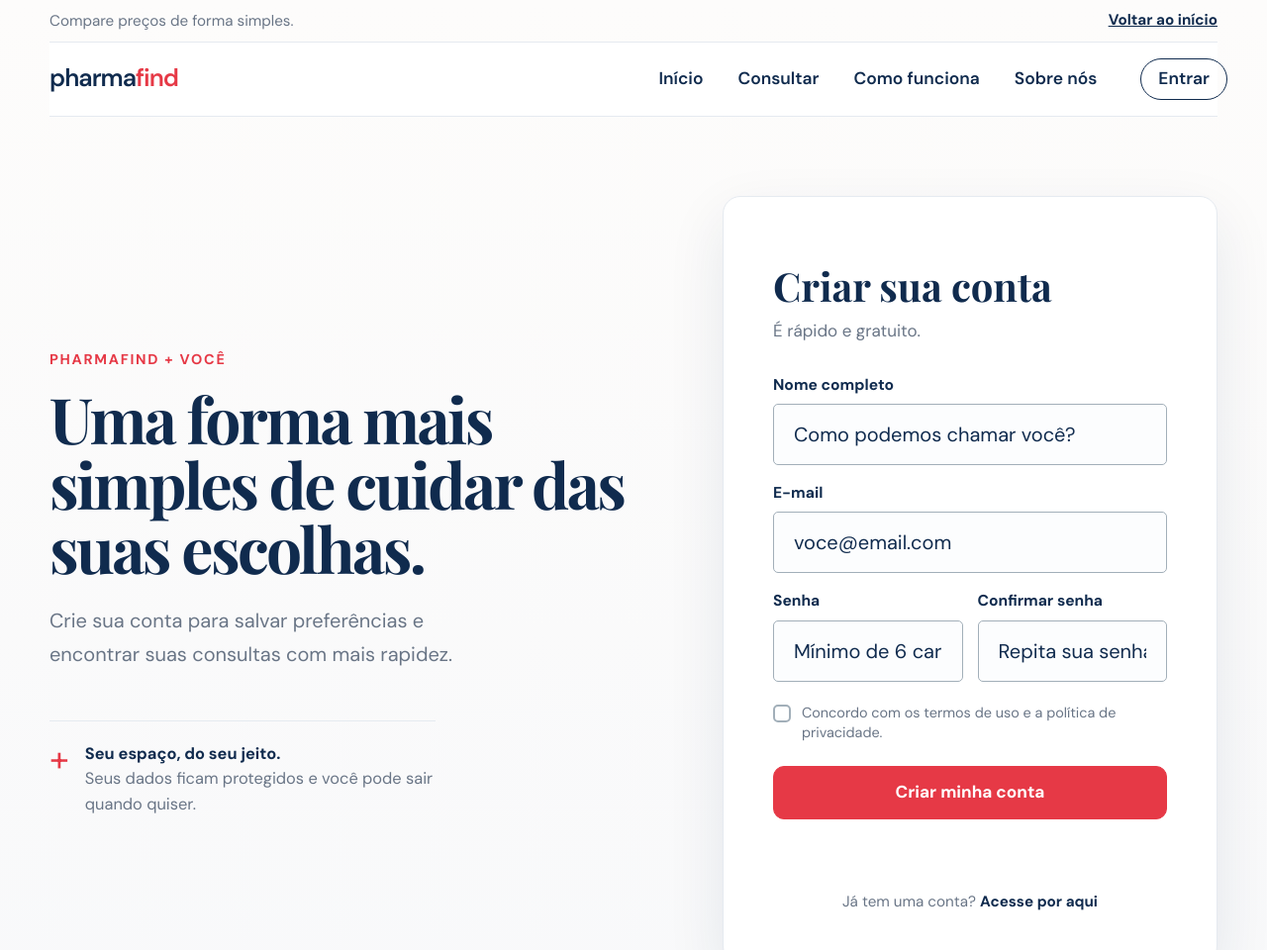
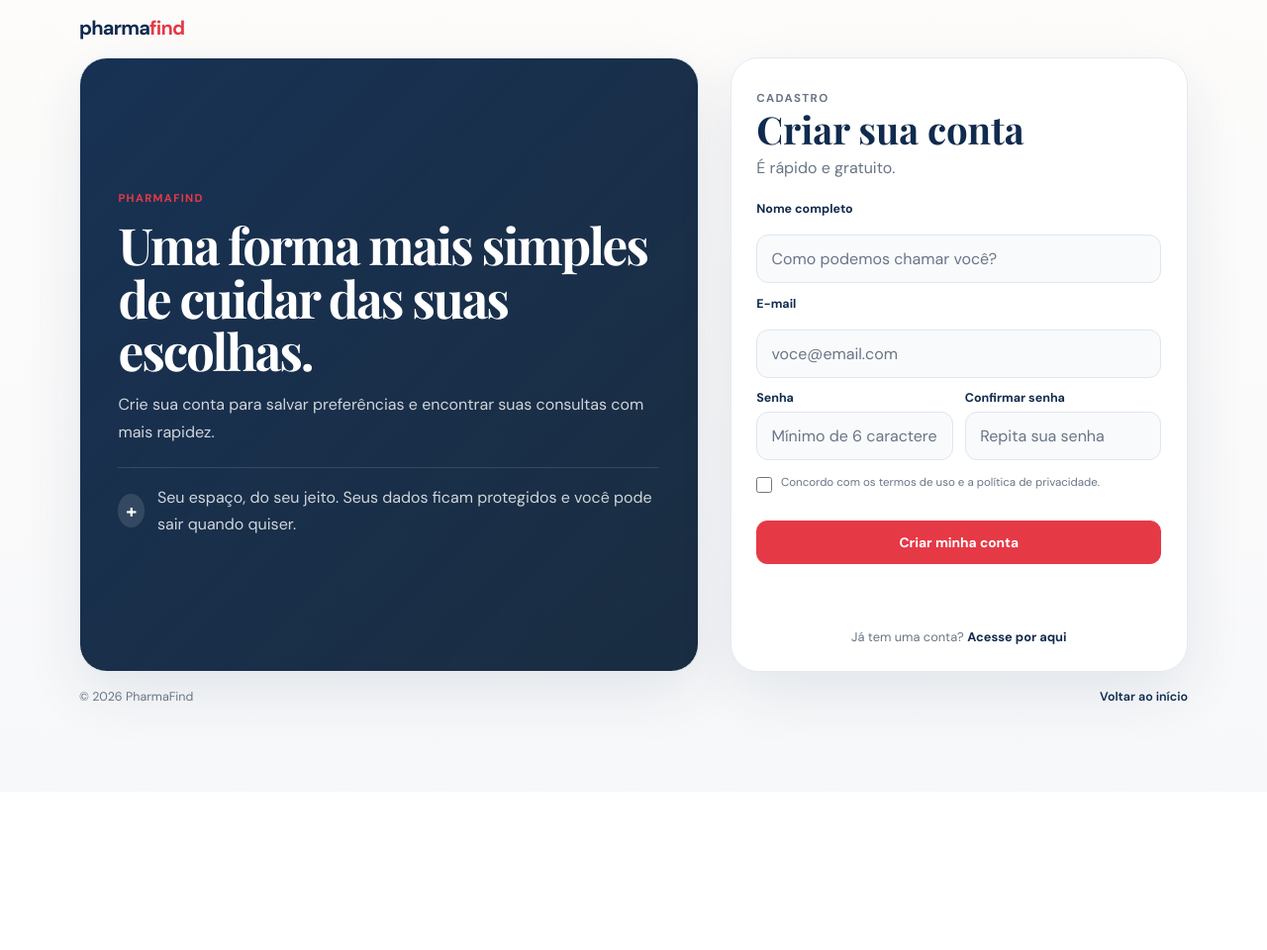
Before and after one commit to tainayyxy/PharmaFind, a plain HTML site: page conta.html in a window 1280 px wide. Shown: the top 960 px of the page at 99% size. After the commit the page ends 800 px from the top, so only its background shows below. Drawn offline with nearby package versions, Linux system fonts and the light colour scheme.

Commit message:
atualização do estilo da pagina de criação de conta
atualização do estilo da pagina de criação de conta, deixei no mesmo padrao da pagina de login

```diff
--- a/conta.html
+++ b/conta.html
@@ -6,7 +6,6 @@
   <meta name="viewport" content="width=device-width, initial-scale=1">
   <title>Criar conta — PharmaFind</title>
 
-  <link rel="stylesheet" href="https://cdn.jsdelivr.net/npm/@picocss/pico@1/css/pico.min.css">
   <link rel="preconnect" href="https://fonts.googleapis.com">
   <link rel="preconnect" href="https://fonts.gstatic.com" crossorigin>
   <link href="https://fonts.googleapis.com/css2?family=DM+Sans:wght@400;500;600;700&family=Playfair+Display:wght@600;700&display=swap" rel="stylesheet">
@@ -14,84 +13,63 @@
 </head>
 
 <body class="account-page">
-  <main class="container">
-    <div class="utility">
-      <span>Compare preços de forma simples.</span>
-      <div class="utility-actions">
-        <a class="utility-button" href="index.html">Voltar ao início</a>
-      </div>
-    </div>
+  <main class="login-page">
+    <a class="brand login-brand" href="index.html" aria-label="PharmaFind, início">
+      pharma<span>find</span>
+    </a>
 
-    <nav class="container-fluid">
-      <ul>
-        <li>
-          <strong><a class="brand" href="index.html">pharma<span>find</span></a></strong>
-        </li>
-      </ul>
-      <ul class="desktop-menu">
-        <li><a href="index.html">Início</a></li>
-        <li><a href="consulta.html">Consultar</a></li>
-        <li><a href="como-funciona.html">Como funciona</a></li>
-        <li><a href="sobre.html">Sobre nós</a></li>
-      </ul>
-      <a class="auth-login-button" href="login.html">Entrar</a>
-      <button class="mobile-menu-button" id="mobileMenuButton" type="button" aria-label="Abrir menu">☰</button>
-    </nav>
-
-    <div id="mobileMenu" class="mobile-menu" hidden>
-      <a href="consulta.html">Consultar medicamentos</a>
-      <a href="como-funciona.html">Como funciona</a>
-      <a href="sobre.html">Sobre nós</a>
-      <a class="auth-login-button" href="login.html">Entrar</a>
-    </div>
-
-    <section class="account-layout">
-      <div class="account-intro">
-        <span class="account-kicker">PHARMAFIND + VOCÊ</span>
+    <section class="login-shell" aria-labelledby="account-title">
+      <div class="login-intro">
+        <span class="section-label">PHARMAFIND</span>
         <h1>Uma forma mais simples de cuidar das suas escolhas.</h1>
         <p>Crie sua conta para salvar preferências e encontrar suas consultas com mais rapidez.</p>
-        <div class="account-note">
+        <div class="login-note">
           <span aria-hidden="true">+</span>
-          <p><strong>Seu espaço, do seu jeito.</strong><br>Seus dados ficam protegidos e você pode sair quando quiser.</p>
+          <p>Seu espaço, do seu jeito. Seus dados ficam protegidos e você pode sair quando quiser.</p>
         </div>
       </div>
 
-      <div class="account-panel">
-        <div class="account-panel-heading">
-             <h2>Criar sua conta</h2>
+      <div class="login-card">
+        <div class="login-card-heading">
+          <p class="login-kicker">Cadastro</p>
+          <h2 id="account-title">Criar sua conta</h2>
           <p>É rápido e gratuito.</p>
         </div>
 
         <form id="accountForm" novalidate>
-          <label for="name">Nome completo
-            <input id="name" name="name" type="text" autocomplete="name" placeholder="Como podemos chamar você?" required>
-          </label>
-          <label for="email">E-mail
-            <input id="email" name="email" type="email" autocomplete="email" placeholder="voce@email.com" required>
-          </label>
+          <label for="name">Nome completo</label>
+          <input id="name" name="name" type="text" autocomplete="name" placeholder="Como podemos chamar você?" required>
+
+          <label for="email">E-mail</label>
+          <input id="email" name="email" type="email" autocomplete="email" placeholder="voce@email.com" required>
+
           <div class="account-fields-row">
-            <label for="password">Senha
+            <div>
+              <label for="password">Senha</label>
               <input id="password" name="password" type="password" autocomplete="new-password" placeholder="Mínimo de 6 caracteres" minlength="6" required>
-            </label>
-            <label for="passwordConfirmation">Confirmar senha
+            </div>
+            <div>
+              <label for="passwordConfirmation">Confirmar senha</label>
               <input id="passwordConfirmation" name="passwordConfirmation" type="password" autocomplete="new-password" placeholder="Repita sua senha" required>
-            </label>
+            </div>
           </div>
+
           <label class="account-consent" for="terms">
             <input id="terms" name="terms" type="checkbox" required>
             <span>Concordo com os termos de uso e a política de privacidade.</span>
           </label>
-          <button class="primary-button account-submit" type="submit">Criar minha conta</button>
+
+          <button class="primary-button login-submit account-submit" type="submit">Criar minha conta</button>
           <p id="accountFeedback" class="account-feedback" role="status" aria-live="polite"></p>
         </form>
 
-        <p class="account-login">Já tem uma conta? <a href="conta.html#accountForm">Acesse por aqui</a></p>
+        <p class="create-account">Já tem uma conta? <a href="login.html">Acesse por aqui</a></p>
       </div>
     </section>
 
-    <footer class="container account-footer">
-      <span>© 2025 PharmaFind</span>
-      <span>Comparar ficou mais simples.</span>
+    <footer class="login-footer">
+      <span>© 2026 PharmaFind</span>
+      <a href="index.html">Voltar ao início</a>
     </footer>
   </main>
 
--- a/conta.js
+++ b/conta.js
@@ -3,10 +3,16 @@ const mobileMenu = document.getElementById('mobileMenu');
 const accountForm = document.getElementById('accountForm');
 const accountFeedback = document.getElementById('accountFeedback');
 
-mobileMenuButton.addEventListener('click', () => {
-  mobileMenu.hidden = !mobileMenu.hidden;
-  mobileMenuButton.setAttribute('aria-expanded', String(!mobileMenu.hidden));
-});
+if (mobileMenuButton && mobileMenu) {
+  mobileMenuButton.addEventListener('click', () => {
+    mobileMenu.hidden = !mobileMenu.hidden;
+    mobileMenuButton.setAttribute('aria-expanded', String(!mobileMenu.hidden));
+  });
+}
+
+if (!accountForm || !accountFeedback) {
+  throw new Error('Formulário de cadastro não encontrado.');
+}
 
 accountForm.addEventListener('submit', (event) => {
   event.preventDefault();
--- a/style.css
+++ b/style.css
@@ -1868,109 +1868,39 @@ footer.container {
   min-height: 100vh;
 }
 
-.account-layout {
+#accountForm {
   display: grid;
-  grid-template-columns: minmax(0, 1fr) minmax(360px, 500px);
-  gap: clamp(2rem, 7vw, 7rem);
-  align-items: center;
-  min-height: 620px;
-  padding: 4rem 0 5rem;
-}
-
-.account-intro {
-  max-width: 590px;
-}
-
-.account-kicker,
-.account-step {
-  color: var(--pf-red);
-  font-size: 0.72rem;
-  font-weight: 800;
-  letter-spacing: 0.12em;
-}
-
-.account-intro h1 {
-  margin: 0.7rem 0 1.2rem;
-  color: var(--pf-navy);
-  font-family: "Playfair Display", serif;
-  font-size: clamp(2.8rem, 5vw, 5rem);
-  line-height: 1.02;
-  letter-spacing: -0.04em;
-}
-
-.account-intro > p {
-  max-width: 470px;
-  color: var(--pf-muted);
-  line-height: 1.7;
-}
-
-.account-note {
-  display: flex;
   gap: 0.8rem;
-  align-items: flex-start;
-  max-width: 390px;
-  margin-top: 2.5rem;
-  padding-top: 1rem;
-  border-top: 1px solid var(--pf-border);
-}
-
-.account-note > span {
-  color: var(--pf-red);
-  font-size: 1.8rem;
-  font-weight: 400;
-  line-height: 1;
-}
-
-.account-note p {
-  margin: 0;
-  color: var(--pf-muted);
-  font-size: 0.82rem;
-  line-height: 1.55;
-}
-
-.account-note strong {
-  color: var(--pf-navy);
-}
-
-.account-panel {
-  padding: clamp(1.4rem, 4vw, 2.5rem);
-  background: var(--pf-white);
-  border: 1px solid var(--pf-border);
-  border-radius: 18px;
-  box-shadow: var(--pf-shadow);
-}
-
-.account-panel-heading h2 {
-  margin: 0.5rem 0 0.15rem;
-  color: var(--pf-navy);
-  font-family: "Playfair Display", serif;
-  font-size: 2rem;
-}
-
-.account-panel-heading p {
-  margin-bottom: 1.5rem;
-  color: var(--pf-muted);
-  font-size: 0.85rem;
-}
-
-.account-panel label {
+}
+
+#accountForm label {
   display: block;
-  margin-bottom: 0.85rem;
   color: var(--pf-navy);
   font-size: 0.78rem;
   font-weight: 700;
 }
 
-.account-panel input:not([type="checkbox"]) {
+#accountForm input:not([type="checkbox"]) {
+  width: 100%;
+  min-height: 48px;
   margin: 0.35rem 0 0;
-  background: #fcfdfe;
-  color: var(--pf-navy);
-  -webkit-text-fill-color: var(--pf-navy);
-}
-
-.account-panel input:not([type="checkbox"])::placeholder {
+  padding: 0.8rem 0.9rem;
+  border: 1px solid #dfe6ee;
+  border-radius: 12px;
+  background: #f9fafc;
+  color: var(--pf-text);
+  font: inherit;
+}
+
+#accountForm input:not([type="checkbox"])::placeholder {
   color: var(--pf-muted);
   opacity: 1;
+}
+
+#accountForm input:not([type="checkbox"]):focus {
+  outline: none;
+  border-color: rgba(230, 57, 70, 0.7);
+  box-shadow: 0 0 0 4px rgba(230, 57, 70, 0.12);
 }
 
 .account-fields-row {
@@ -1979,11 +1909,15 @@ footer.container {
   gap: 0.75rem;
 }
 
+.account-fields-row > div {
+  min-width: 0;
+}
+
 .account-consent {
   display: flex !important;
+  align-items: flex-start;
   gap: 0.55rem;
-  align-items: flex-start;
-  margin: 0.2rem 0 1.2rem !important;
+  margin: 0.15rem 0 0.75rem !important;
   color: var(--pf-muted) !important;
   font-size: 0.72rem !important;
   font-weight: 400 !important;
@@ -1992,11 +1926,15 @@ footer.container {
 
 .account-consent input {
   flex: 0 0 auto;
-  margin: 0.1rem 0 0;
+  width: 16px;
+  height: 16px;
+  margin: 0.12rem 0 0;
+  accent-color: var(--pf-red);
 }
 
 .account-submit {
   width: 100%;
+  margin-top: 0.2rem;
 }
 
 .account-feedback {
@@ -2010,58 +1948,17 @@ footer.container {
 .account-feedback.is-error { color: var(--pf-red); }
 .account-feedback.is-success { color: #176344; }
 
-.account-login {
-  margin: 1.2rem 0 0;
-  color: var(--pf-muted);
-  font-size: 0.76rem;
-  text-align: center;
-}
-
-.account-login a {
-  color: var(--pf-navy);
-  font-weight: 700;
-}
-
-.account-footer {
-  display: flex;
-  justify-content: space-between;
-  padding: 1rem 0 1.5rem;
-  border-top: 1px solid var(--pf-border);
-  color: var(--pf-muted);
-  font-size: 0.72rem;
-}
-
 @media (max-width: 800px) {
-  .account-layout {
+  .account-fields-row {
     grid-template-columns: 1fr;
-    min-height: 0;
-    padding: 3.5rem 0;
-  }
-
-  .account-intro h1 { font-size: clamp(2.7rem, 11vw, 4rem); }
+    gap: 0.75rem;
+  }
 }
 
 @media (max-width: 560px) {
-  .account-fields-row { grid-template-columns: 1fr; gap: 0; }
-  .account-footer { gap: 1rem; flex-direction: column; }
-}
-
-nav.container-fluid a.nav-account-button {
-  display: inline-flex;
-  align-items: center;
-  justify-content: center;
-  min-height: 42px;
-  margin: 0 0 0 auto;
-  padding: 0.55rem 0.9rem;
-  border: 1px solid var(--pf-navy);
-  border-radius: 999px;
-  background: var(--pf-navy);
-  color: var(--pf-white);
-  font-size: 0.87rem;
-  font-weight: 700;
-  line-height: 1;
-  text-decoration: none;
-  white-space: nowrap;
+  .account-fields-row {
+    gap: 0.5rem;
+  }
 }
 
 nav.container-fluid a.nav-account-button:hover,
```
